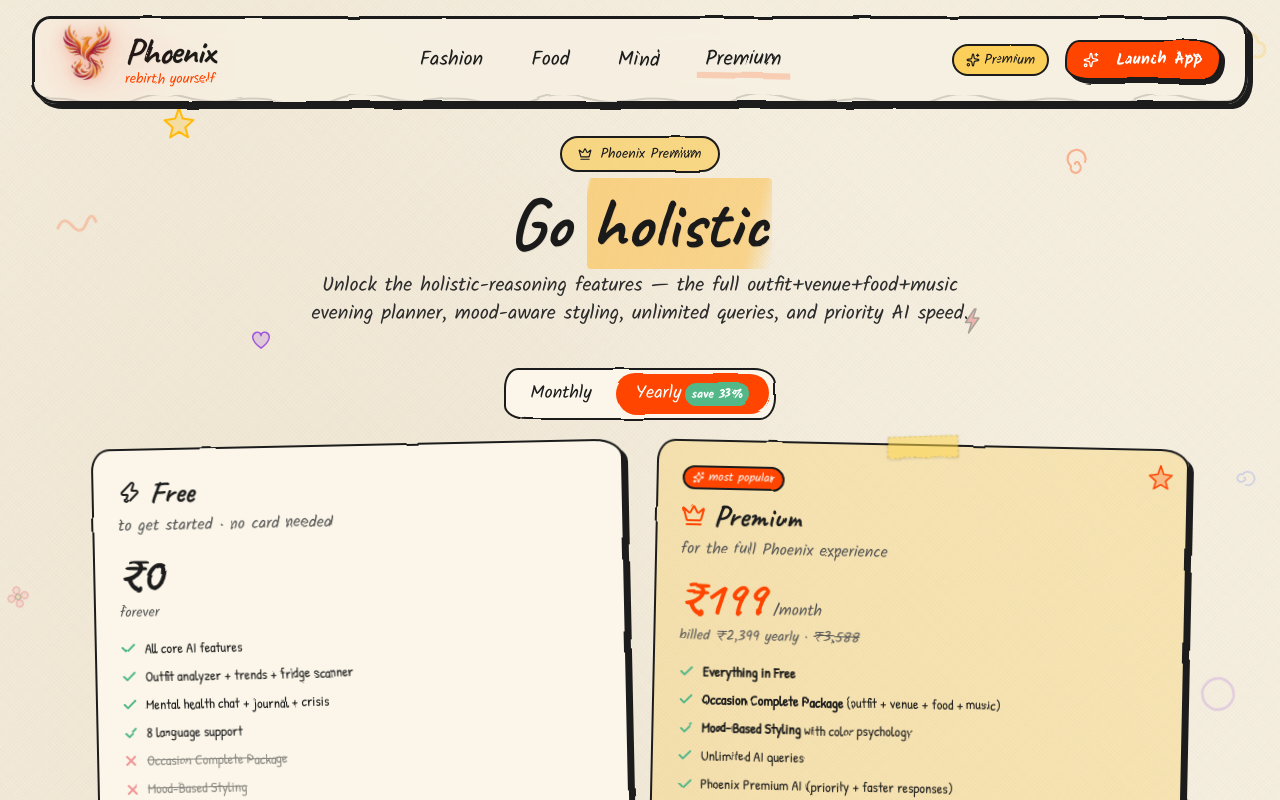
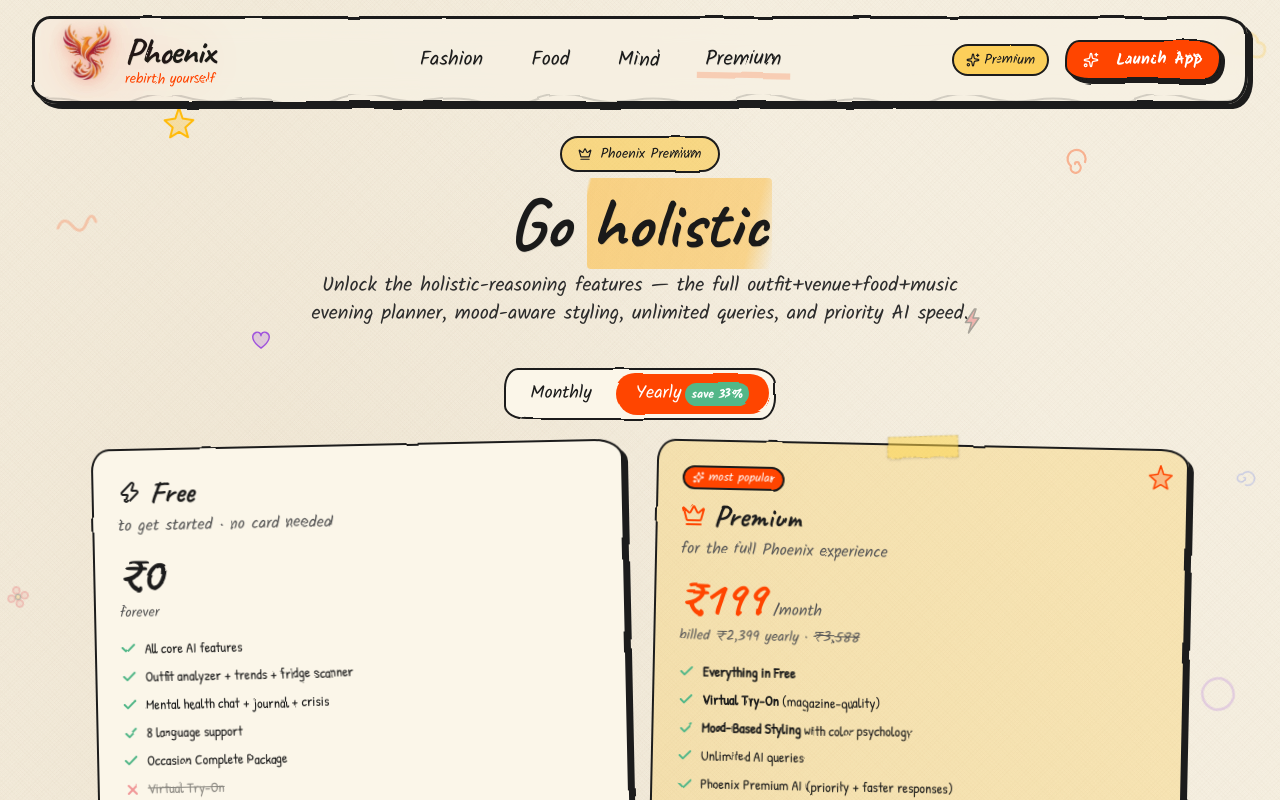
Before and after one commit to azhan-ali/Phoexio-Vercera-5.0, a Next.js app: page /premium in a window 1280 px wide. Shown: the top 800 px of the page. Built offline with nearby package versions, Linux system fonts and the light colour scheme.

Commit message:
feat: made occasion planner free and updated pricing table

```diff
--- a/app/fashion/occasion-planner/page.tsx
+++ b/app/fashion/occasion-planner/page.tsx
@@ -3,7 +3,6 @@ import { useState } from "react";
 import Navbar from "@/components/layout/Navbar";
 import Footer from "@/components/layout/Footer";
 import FeaturePageHeader from "@/components/feature/FeaturePageHeader";
-import PremiumGate from "@/components/feature/PremiumGate";
 import Loading from "@/components/feature/Loading";
 import ErrorBox from "@/components/feature/ErrorBox";
 import SketchCard from "@/components/sketch/SketchCard";
@@ -40,16 +39,14 @@ export default function OccasionPlannerPage() {
       <FeaturePageHeader
         backHref="/fashion"
         backLabel="back to fashion"
-        eyebrow="Fashion · Premium ✨"
+        eyebrow="Fashion · Occasion Planner"
         title="Occasion"
         highlight="Complete Package"
         subtitle="Tell Phoenix the occasion — get a full evening plan: outfit + venue vibe + 3 dishes + playlist mood, all reasoned together holistically."
         Icon={CalendarHeart}
       />
 
-      <PremiumGate featureName="Occasion Complete Package">
-        <OccasionPlannerInner />
-      </PremiumGate>
+      <OccasionPlannerInner />
 
       <div className="pb-10" />
       <Footer />
--- a/app/fashion/page.tsx
+++ b/app/fashion/page.tsx
@@ -46,7 +46,6 @@ const features = [
     bullets: ["Holistic AI reasoning", "Outfit + dining + music", "Multiple occasions"],
     bg: "bg-phoenix-gold/25",
     tilt: "left" as const,
-    premium: true,
   },
   {
     href: "/fashion/try-on",
--- a/app/premium/page.tsx
+++ b/app/premium/page.tsx
@@ -23,7 +23,8 @@ import { cn } from "@/lib/utils";
 const features: { name: string; free: boolean | string; premium: boolean | string; category: string }[] = [
   { category: "Fashion", name: "Outfit Analyzer (vision)", free: true, premium: true },
   { category: "Fashion", name: "Live Fashion Trend Radar", free: true, premium: true },
-  { category: "Fashion", name: "Occasion Complete Package", free: false, premium: true },
+  { category: "Fashion", name: "Occasion Complete Package", free: true, premium: true },
+  { category: "Fashion", name: "Virtual Try-On", free: false, premium: true },
   { category: "Fashion", name: "Mood-Based Styling", free: false, premium: true },
   { category: "Food", name: "Fridge-to-Recipe AI", free: true, premium: true },
   { category: "Food", name: "Body-Type Meal Planner", free: true, premium: true },
@@ -141,7 +142,8 @@ export default function PremiumPage() {
             <BulletYes>Outfit analyzer + trends + fridge scanner</BulletYes>
             <BulletYes>Mental health chat + journal + crisis</BulletYes>
             <BulletYes>8 language support</BulletYes>
-            <BulletNo>Occasion Complete Package</BulletNo>
+            <BulletYes>Occasion Complete Package</BulletYes>
+            <BulletNo>Virtual Try-On</BulletNo>
             <BulletNo>Mood-Based Styling</BulletNo>
             <BulletNo>Unlimited queries · priority speed</BulletNo>
           </ul>
@@ -194,7 +196,7 @@ export default function PremiumPage() {
               <strong>Everything in Free</strong>
             </BulletYes>
             <BulletYes>
-              <strong>Occasion Complete Package</strong> (outfit + venue + food + music)
+              <strong>Virtual Try-On</strong> (magazine-quality)
             </BulletYes>
             <BulletYes>
               <strong>Mood-Based Styling</strong> with color psychology
--- a/components/feature/PremiumGate.tsx
+++ b/components/feature/PremiumGate.tsx
@@ -46,13 +46,12 @@ export default function PremiumGate({ featureName, children }: Props) {
         Unlock <span className="sketch-highlight">{featureName}</span>
       </SketchHeading>
       <p className="font-hand text-lg text-ink-soft max-w-md mx-auto mb-5">
-        Premium users get holistic AI reasoning across outfit, venue, food & music — poori shaam
-        plan in one click.
+        Premium users get exclusive access to Virtual Try-On & Mood-Based styling, powered by Phoenix AI reasoning.
       </p>
 
       <ul className="inline-block text-left space-y-1.5 mb-6 font-note text-ink-soft">
         {[
-          "Occasion Complete Package",
+          "Virtual Try-On",
           "Mood-Based Styling",
           "Priority AI models",
           "Unlimited queries",
```
